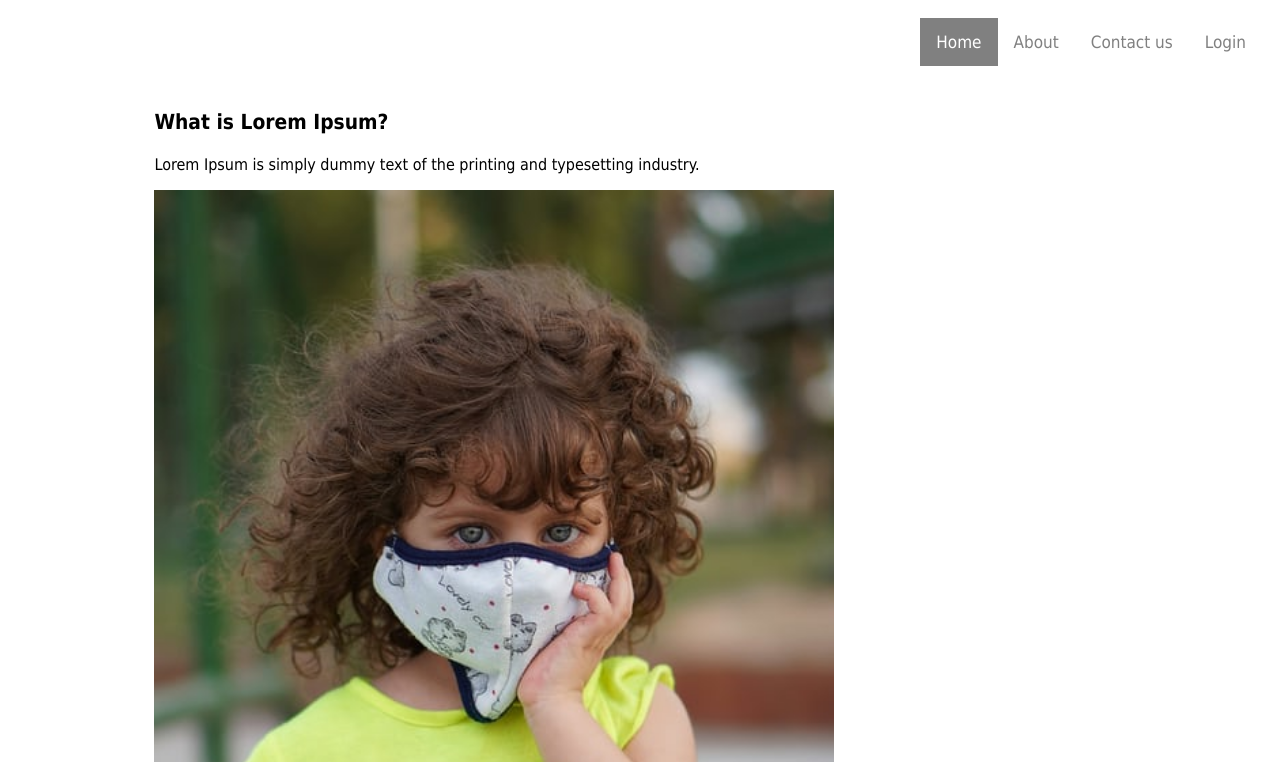
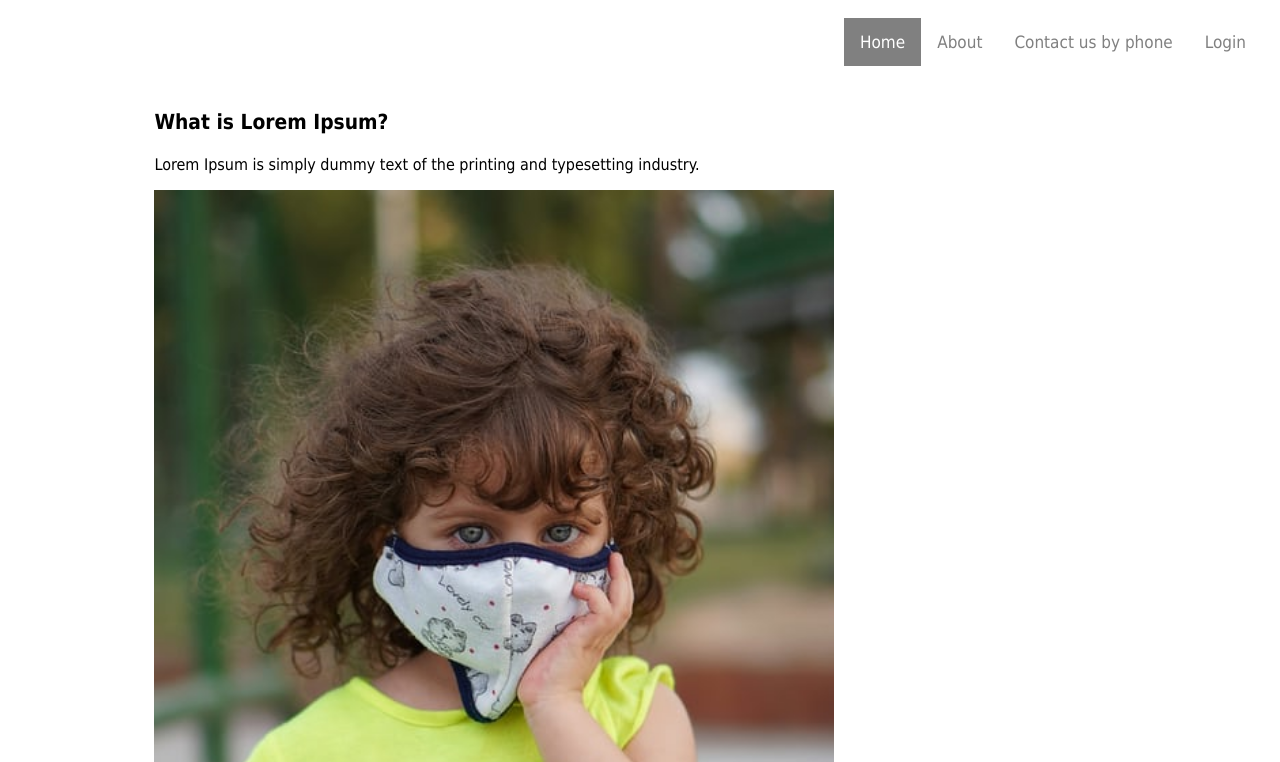
Before and after one commit to kdamavand/test-html, a plain HTML site: page index.html in a window 1280 px wide. Shown: the top 762 px of the page. Drawn offline with Linux system fonts and the light colour scheme.

Commit message:
Ändrar kontakt info

```diff
--- a/index.html
+++ b/index.html
@@ -11,7 +11,7 @@
    <header>
    <div class="topnav">
       <a href="#login">Login</a>
-   	  <a href="#contact">Contact us</a>
+   	  <a href="#contact">Contact us by phone</a>
 	  <a href="#about">About</a>
 	  <a class="active" href="#home">Home</a>
 
```
